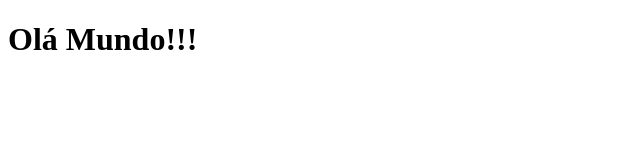
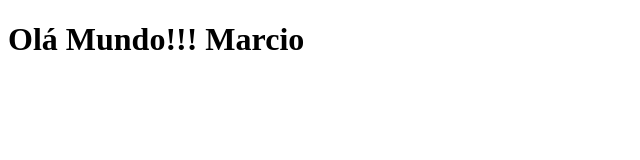
Before and after one commit to Marciogleyson/super-dev-git, a plain HTML site: page index.html in a window 1280 px wide. Shown: the whole page, without its empty margins (0-640 px from the left). Drawn offline with Linux system fonts and the light colour scheme.

Commit message:
adicionado mensagen de boas vindas de pagina inicial

```diff
--- a/index.html
+++ b/index.html
@@ -6,6 +6,6 @@
     <title>Document</title>
 </head>
 <body>
-    <h1>Olá Mundo!!!</h1>
+    <h1>Olá Mundo!!! Marcio</h1>
 </body>
 </html>
```
